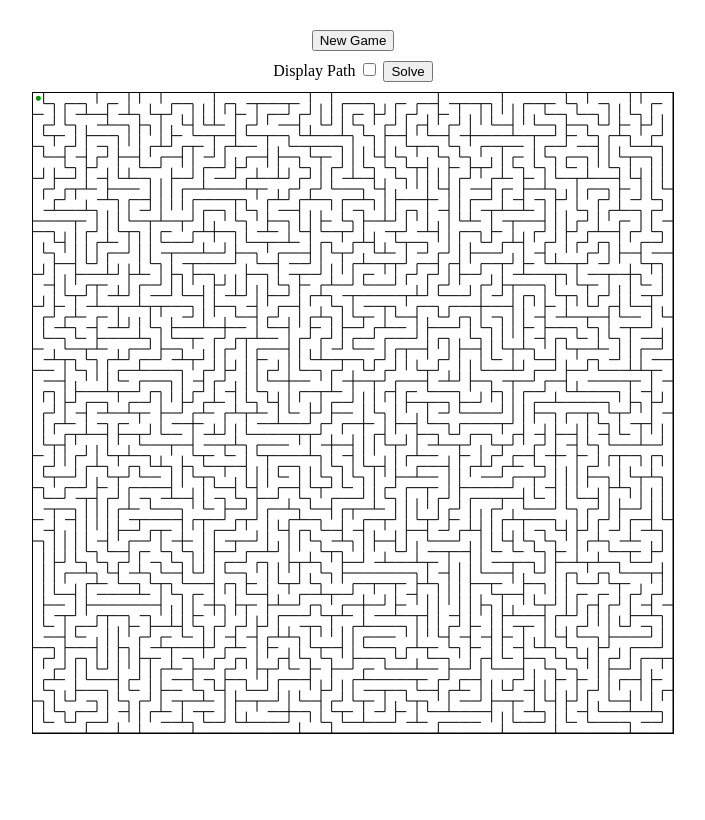
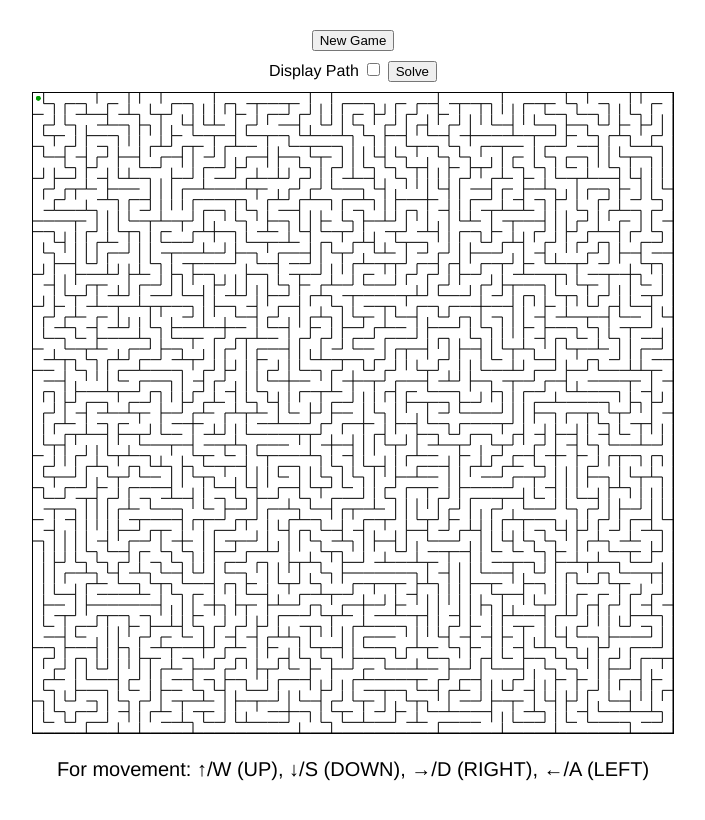
Before and after one commit to ThanosTheo/maze-singleplayer, a plain HTML site: page index.html in a window 1280 px wide. Shown: the whole page, without its empty margins (287-992 px from the left). Drawn offline with Linux system fonts and the light colour scheme.

Commit message:
Added isntructions bellow the maze!

```diff
--- a/index.html
+++ b/index.html
@@ -23,6 +23,10 @@
                     Game can't load! Make sure your browser supports HTML5.
                 </canvas>
                 <noscript>You need Javascript for the game to run. Please enable Javascript.</noscript>
+
+                <p class="instructions">
+                    For movement: ↑/W (UP), ↓/S (DOWN), →/D (RIGHT), ←/A (LEFT)
+                </p>
             </div>
         </div>
         <script type="module" src="main.js"></script>
--- a/styles.css
+++ b/styles.css
@@ -1,10 +1,12 @@
 *{
     box-sizing: border-box;
+
 }
 
 body{
     margin: 0px;
     padding: 0px;
+    font-family: Helvetica, Arial, Sans-Serif;
 }
 
 /* MAZE */
@@ -39,3 +41,9 @@ body{
 canvas{
     border: 1px solid black;
 }
+
+.instructions
+{
+    font-size: 20px;
+    text-align: center;
+}
```
